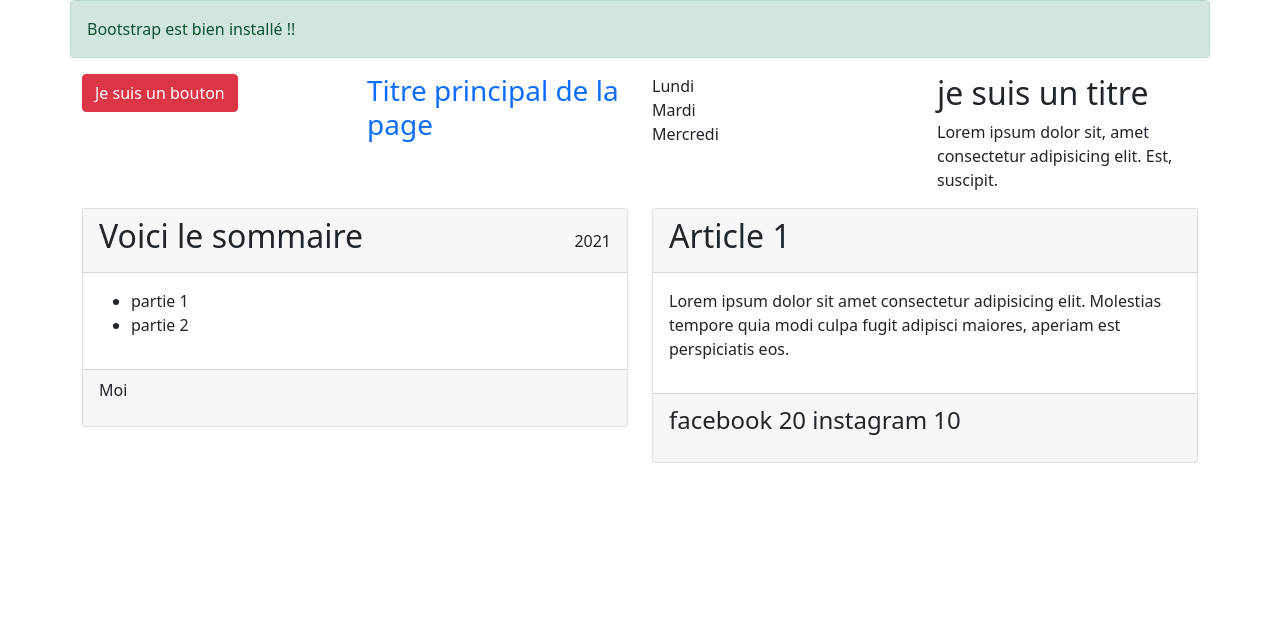
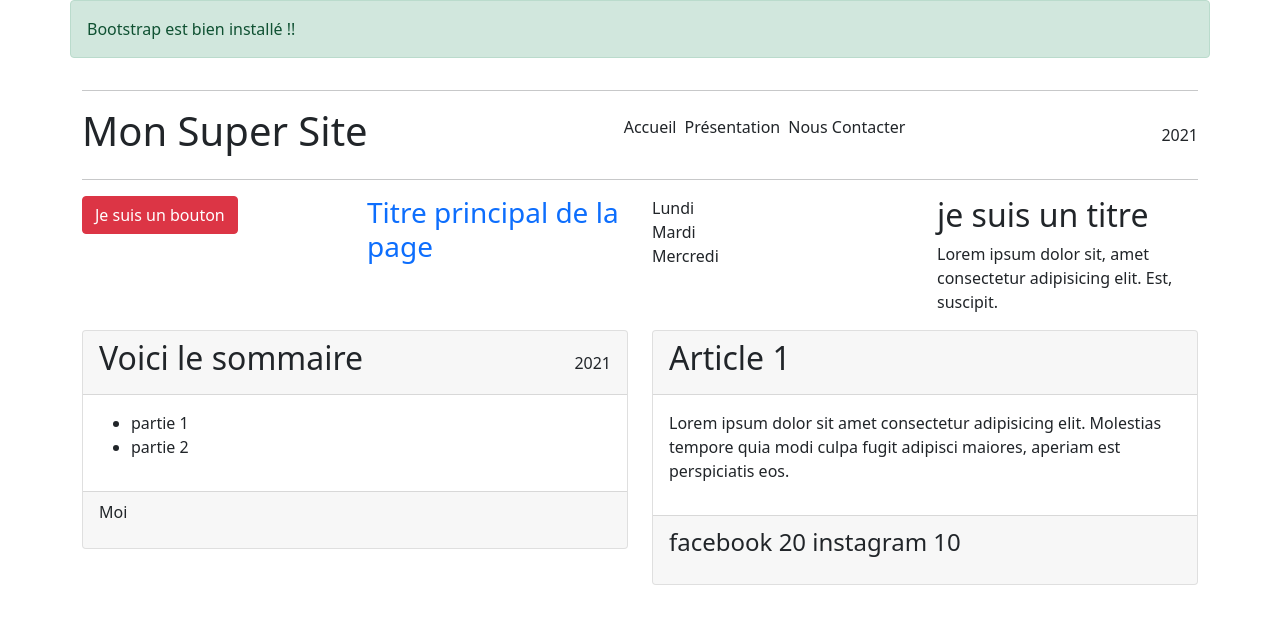
Before and after one commit to webdevproformation/react-3wA-mai2021, a React (Create React App) app in the folder jour1-rappel/: page / in a window 1280 px wide. Shown: the top 624 px of the page. Built offline with nearby package versions, Linux system fonts and the light colour scheme.

Commit message:
state et composant de type fonction

```diff
--- a/jour1-rappel/src/App.js
+++ b/jour1-rappel/src/App.js
@@ -6,7 +6,7 @@ import Liste from './jour1/Liste';
 import Article from './jour1/Article';
 import Sommaire from './jour1/Sommaire';
 import ArticleBlog from './jour1/ArticleBlog';
-
+import Menu from './jour1/Menu';
 // SASS
 // import {Article , Liste , Titre } from './jour1';
 function App() {
@@ -17,6 +17,15 @@ function App() {
             Bootstrap est bien installé !!
           </div>
       </header>
+
+      <section className="row">
+
+        <div className="col">
+          <Menu />
+        </div>
+
+      </section>
+
       <section  className="row">
           <div className="col">
             <Bouton />
--- /dev/null
+++ b/jour1-rappel/src/jour1/Menu.jsx
@@ -0,0 +1,22 @@
+import { useState } from 'react';
+const Menu = () => {
+   let [titre] =  useState("Mon Super Site");
+   let [items] = useState(["Accueil", "Présentation", "Nous Contacter"]);
+   let [annee] = useState((new Date()).getFullYear());
+   return (
+       <div>
+        <hr />
+        <nav className="d-flex align-items-center justify-content-between">
+            <h1>{titre}</h1>
+            <ul className="list-inline">
+                <li className="list-inline-item">{items[0]}</li>
+                <li className="list-inline-item">{items[1]}</li>
+                <li className="list-inline-item">{items[2]}</li>
+            </ul>
+            <time>{annee}</time>
+        </nav>
+        <hr />
+        </div>
+   );
+};
+export default Menu ;
```
Also changed, not shown: 1 other file (tests, documents, lock files or other folders).
